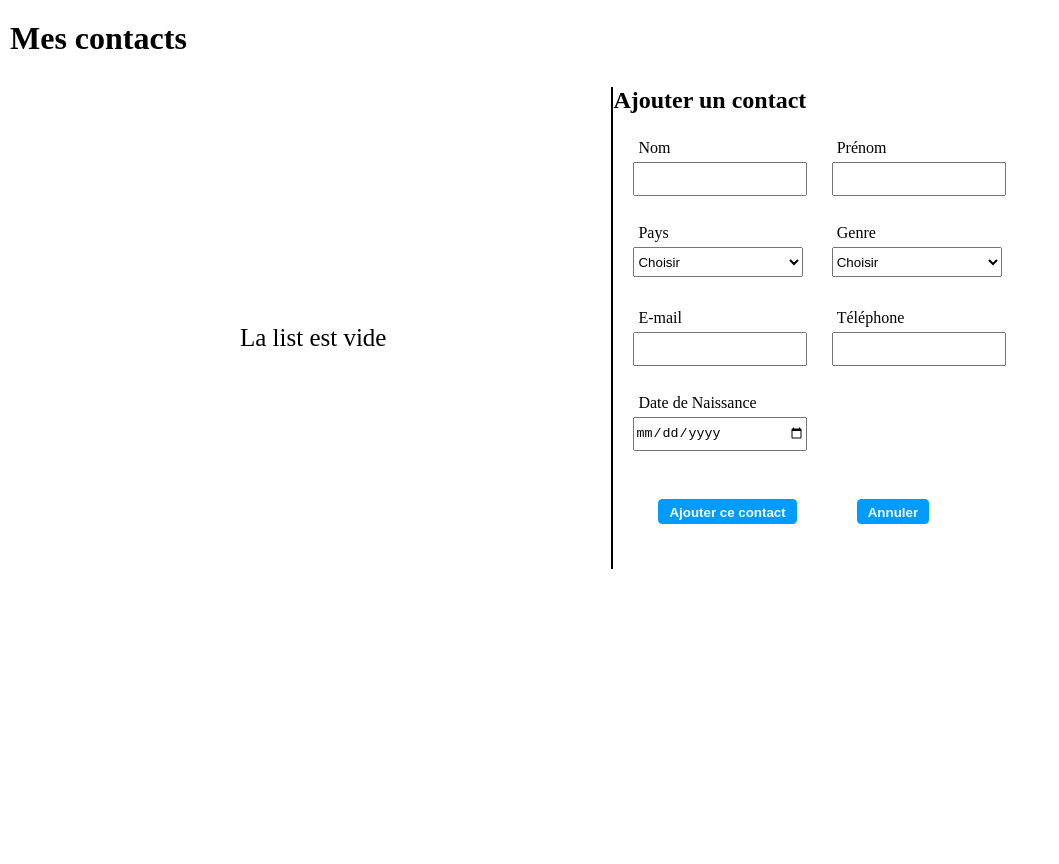
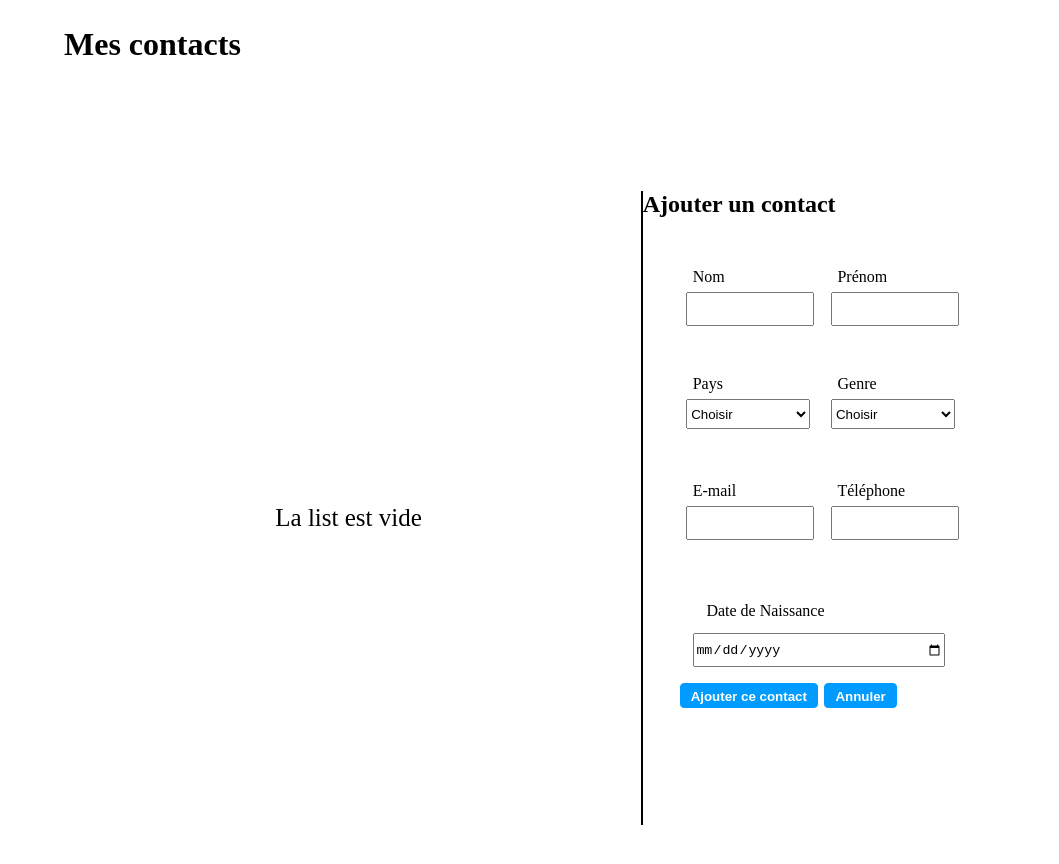
Before and after one commit to Josuebanza/carnet-contacts-js, a plain HTML site: page index.html in a window 1280 px wide. Both pictures are taken after a click on the button "Ajouter". Shown: the whole page, without its empty margins (0-1059 px from the left). Before the commit the page ends 820 px from the top, so only its background shows below. Drawn offline with Linux system fonts and the light colour scheme.

Commit message:
style modified

```diff
--- a/css/style.css
+++ b/css/style.css
@@ -1,21 +1,17 @@
 *{
     padding: 0;
     margin: 0;
-}
-body{
-    width: 100%;
-    height: 100vh;
 }
 header{
     display: flex;
     justify-content: space-between;
     width: 50%;
-    margin-top: 20px;
-    padding-left: 10px;
+    margin-top: 2%;
+    padding-left: 5%;
 }
 .container{
     display: flex;
-    padding: 30px;
+    padding: 10%;
     display: flex;
     justify-content: space-evenly;
     align-items: center;
@@ -37,28 +33,28 @@ header{
 }
 .right{
     border-left: 2px solid;
-    margin-left: 5px;
+    margin-left: 2%;
 }
 form {
     visibility: hidden;
-    margin: 15px;
+    margin: 10%;
     display: grid;
     grid-template-columns: 1fr 1fr;
     grid-template-rows: 1fr 1fr 1fr 1fr 1fr;
 }
 .left{
-    margin-right: 10px;
+    margin-right: 5%;
 }
 .input,
 #date,
 #tel{
-    width: 170px;
+    width: 95%;
     height: 30px;
 }
 .group,
 label{
     display: block;
-    padding: 5px;
+    padding: 5%;
 }
 .date{
     grid-column-start: 1;
@@ -66,7 +62,7 @@ label{
 }
 .group-btn-s,
 .group-btn-c{
-    padding: 30px;
+    padding: 0.5%;
 }
 /*.formulaire-contact{
     visibility: hidden;
@@ -76,8 +72,8 @@ img{
 }
 .item{
     display: flex;
-    margin: 5px;
-    padding: 5px;
+    margin: 5%;
+    padding: 5%;
 }
 .list-contact-item{
     display: flex;
```
